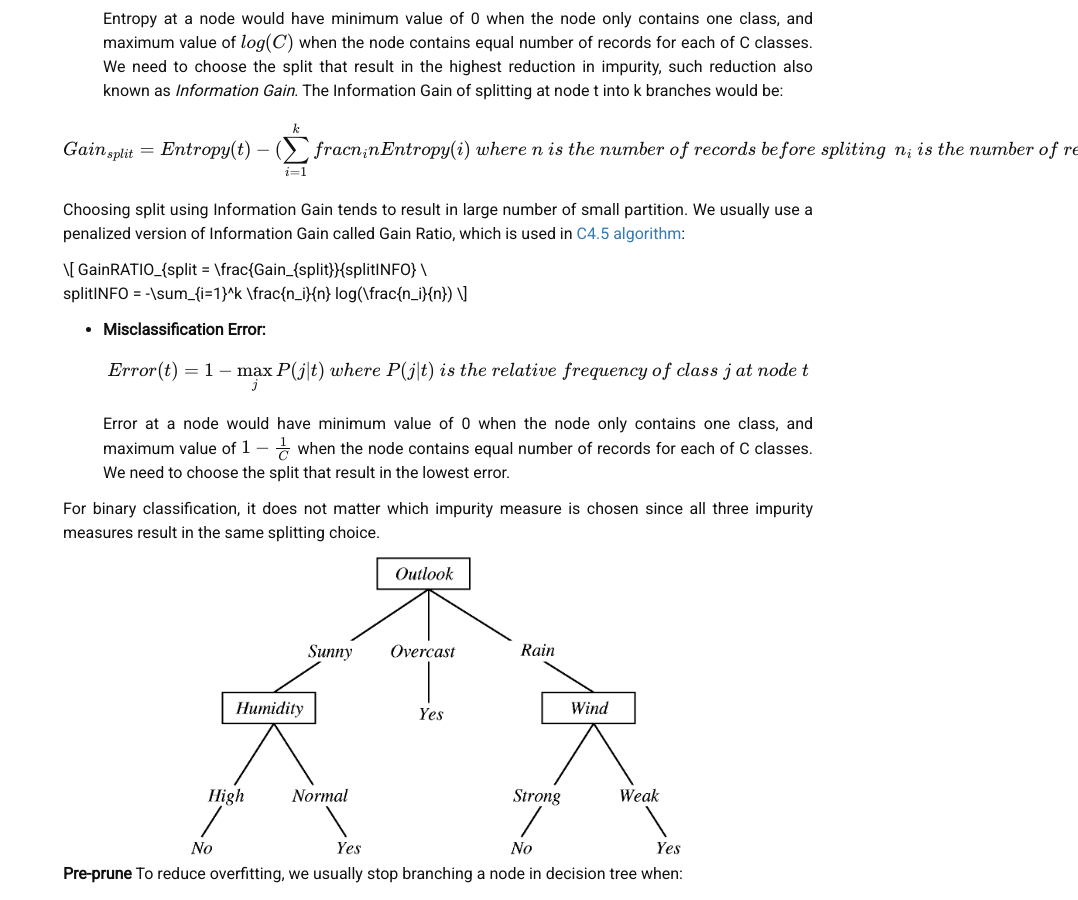
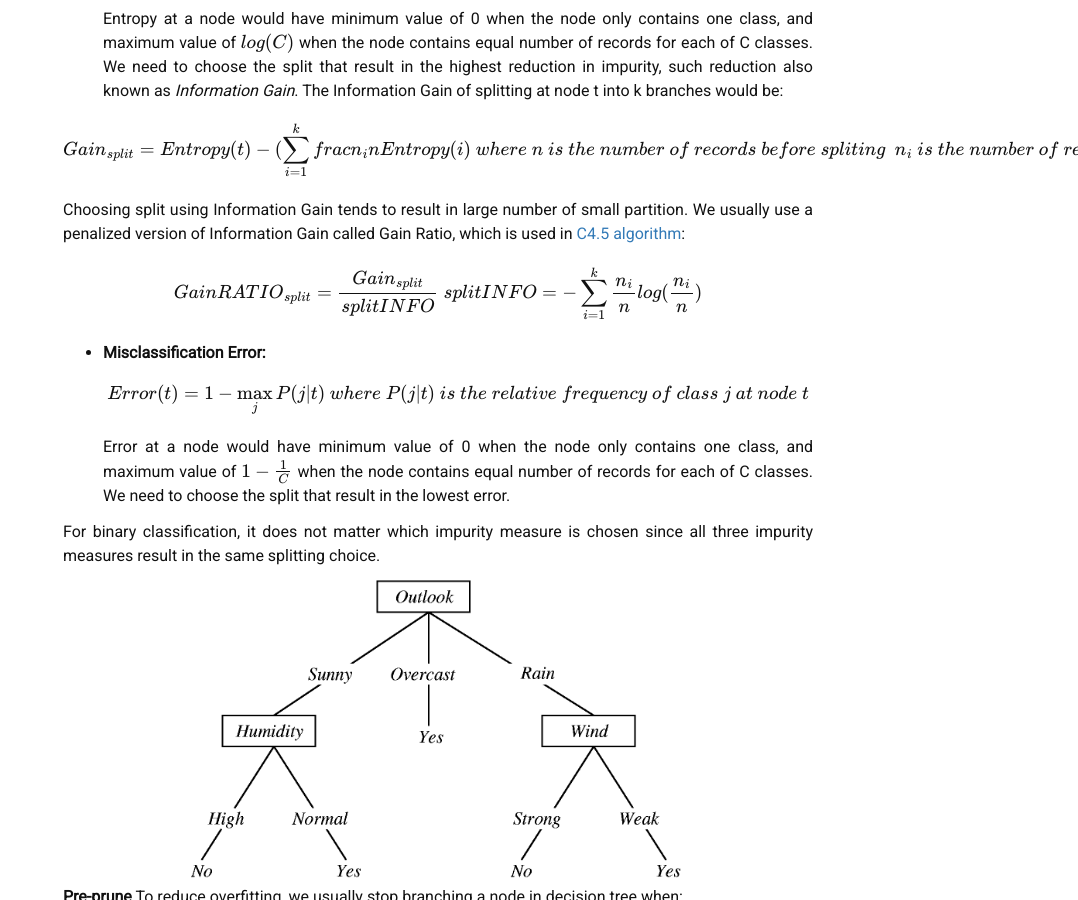
Before and after one commit to liambll/blog-archive, a Jekyll site: the page built from _posts/2017-07-38-decision-tree.markdown, in a window 1280 px wide and 900 px high, scrolled down 1476 px. Shown: the whole window, without its empty margins (202-1280 px from the left). Built offline with Jekyll 4.4.1, drawn with Linux system fonts in a browser that asks for light colours; nearby versions of some CDN libraries; formulas are drawn with MathJax 3; comment, search, counter and statistics services are not loaded.

```diff
--- a/_posts/2017-07-38-decision-tree.markdown
+++ b/_posts/2017-07-38-decision-tree.markdown
@@ -61,7 +61,7 @@ where ~n ~is ~the ~number ~of ~records ~before ~spliting \\\
 Choosing split using Information Gain tends to result in large number of small partition. We usually use a penalized version of Information Gain called Gain Ratio, which is used in [C4.5 algorithm](https://en.wikipedia.org/wiki/C4.5_algorithm):
 
 \\[
-GainRATIO_{split = \frac{Gain_{split}}{splitINFO} \\\
+GainRATIO_{split} = \frac{Gain_{split}}{splitINFO} \\\
 splitINFO = -\sum_{i=1}^k \frac{n_i}{n} log(\frac{n_i}{n})
 \\]
 
```
